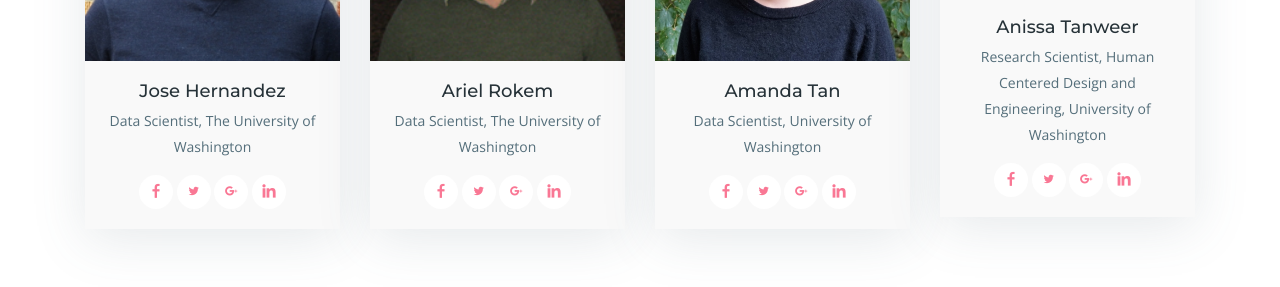
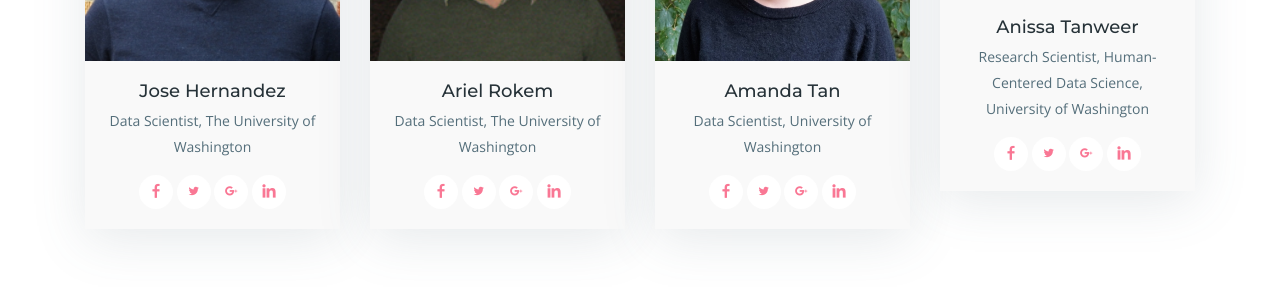
Before and after one commit to amanda-tan/2019-09-16-dstc-workshop, a plain HTML site: page index.html in a window 1280 px wide. Shown: the part 2523-2810 px from the top of the page. Drawn offline with nearby package versions, Linux system fonts and the light colour scheme; files whose address does not match are found by name.

Commit message:
Fix Anissa's title.

```diff
--- a/index.html
+++ b/index.html
@@ -257,7 +257,7 @@
               <div class="team-details">
                 <div class="team-inner">
                   <h4 class="team-title">Anissa Tanweer</h4>
-                  <p>Research Scientist, Human Centered Design and Engineering, University of Washington</p>
+                  <p>Research Scientist, Human-Centered Data Science, University of Washington</p>
                   <ul class="social-list">
                     <li class="facebook"><a href="#"><i class="lni-facebook-filled"></i></a></li>
                     <li class="twitter"><a href="#"><i class="lni-twitter-filled"></i></a></li>
```
